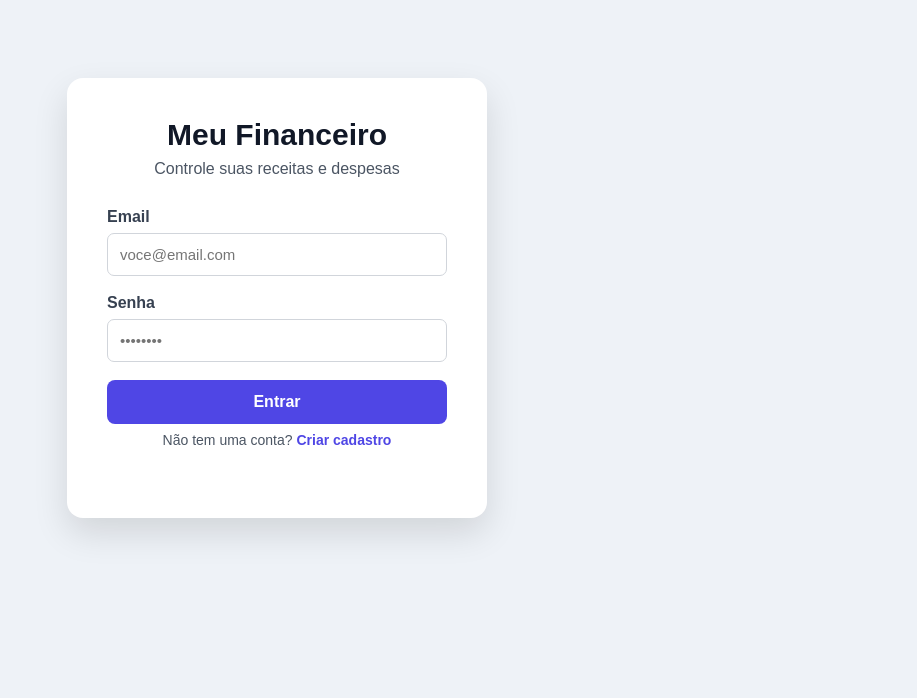
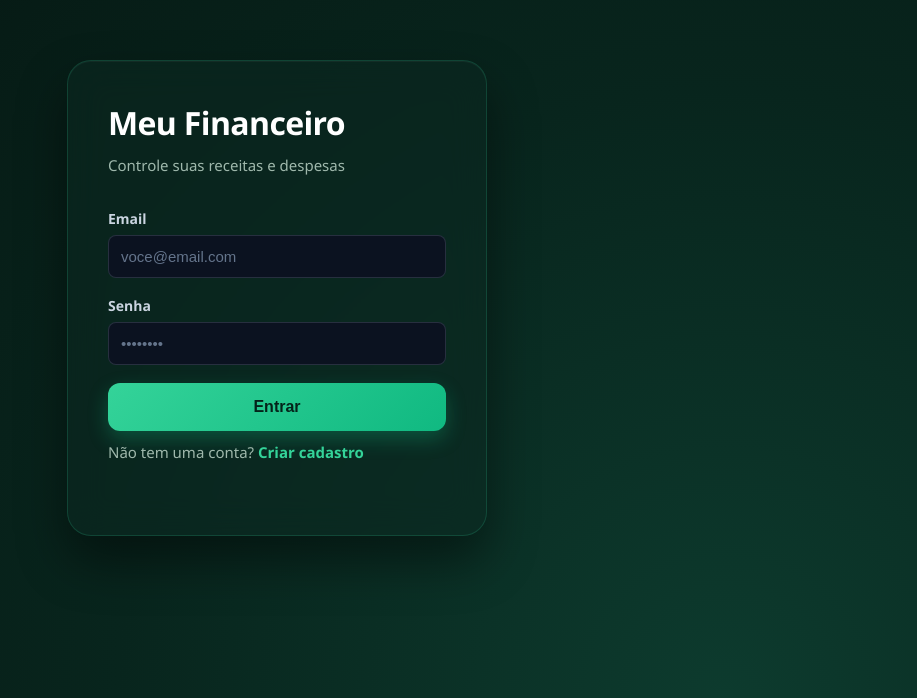
Before and after one commit to IngridRodrigues2/Financeiro, a React (Vite) app in the folder FrontendReact/: page / in a window 1280 px wide. Shown: the part 102-800 px from the top of the page, without its empty margins (363-1280 px from the left). Built offline with nearby package versions, Linux system fonts and the light colour scheme.

Commit message:
Atualiza visual do dashboard e app

```diff
--- a/FrontendReact/src/App.css
+++ b/FrontendReact/src/App.css
@@ -4,8 +4,8 @@
 
 body {
   margin: 0;
-  font-family: Arial, sans-serif;
-  color: #1f2937;
+  font-family: 'Segoe UI', system-ui, -apple-system, sans-serif;
+  color: #e5f5ec;
 }
 
 .login-container {
@@ -14,37 +14,51 @@ body {
   display: flex;
   justify-content: center;
   align-items: center;
-  background: #eef2f7;
+  background: radial-gradient(circle at 85% 100%, #0d3b2e 0%, #08251d 45%, #05130f 100%);
   padding: 20px;
+  position: relative;
+  overflow: hidden;
 }
 
 .login-card {
   width: 100%;
   max-width: 420px;
-  background: #ffffff;
+  background: rgba(12, 41, 33, 0.55);
   padding: 40px;
-  border-radius: 16px;
-  box-shadow: 0 15px 35px rgba(0, 0, 0, 0.12);
+  border-radius: 24px;
+  border: 1px solid rgba(52, 211, 153, 0.18);
+  backdrop-filter: blur(18px);
+  -webkit-backdrop-filter: blur(18px);
+  box-shadow:
+    0 25px 50px rgba(0, 0, 0, 0.45),
+    inset 0 1px 0 rgba(255, 255, 255, 0.04);
+  position: relative;
+  z-index: 1;
 }
 
 .login-card h1 {
   margin: 0;
-  text-align: center;
-  font-size: 30px;
-  color: #111827;
+  text-align: left;
+  font-size: 32px;
+  font-weight: 800;
+  letter-spacing: -0.02em;
+  color: #ffffff;
 }
 
 .login-card > p {
-  text-align: center;
-  color: #4b5563;
-  margin-top: 8px;
-  margin-bottom: 30px;
+  text-align: left;
+  color: #9fb8ac;
+  margin-top: 10px;
+  margin-bottom: 32px;
+  line-height: 1.5;
+  font-size: 15px;
 }
 
 .login-card h2 {
   margin-bottom: 20px;
-  color: #111827;
+  color: #ffffff;
   font-size: 22px;
+  font-weight: 700;
 }
 
 .campo {
@@ -54,71 +68,91 @@ body {
 .campo label {
   display: block;
   margin-bottom: 7px;
-  font-weight: bold;
-  color: #374151;
+  font-weight: 600;
+  color: #a9c4b8;
+  font-size: 14px;
 }
 
 .campo input {
   width: 100%;
-  padding: 12px;
-  border: 1px solid #cbd5e1;
-  border-radius: 8px;
+  padding: 14px 16px;
+  border: 1px solid rgba(52, 211, 153, 0.2);
+  border-radius: 12px;
   font-size: 16px;
-  color: #111827;
-  background: #ffffff;
+  color: #f0fdf6;
+  background: rgba(255, 255, 255, 0.03);
+  transition: border-color 0.2s ease, box-shadow 0.2s ease, background 0.2s ease;
+}
+
+.campo input::placeholder {
+  color: #6b8579;
 }
 
 .campo input:focus {
   outline: none;
-  border-color: #4f46e5;
-  box-shadow: 0 0 0 3px rgba(79, 70, 229, 0.12);
+  border-color: #34d399;
+  background: rgba(255, 255, 255, 0.05);
+  box-shadow: 0 0 0 4px rgba(52, 211, 153, 0.15);
 }
 
 button {
   width: 100%;
-  padding: 13px;
+  padding: 15px;
   border: none;
-  border-radius: 8px;
-  background: #4f46e5;
-  color: white;
+  border-radius: 12px;
+  background: linear-gradient(135deg, #34d399 0%, #10b981 100%);
+  color: #04231a;
   font-size: 16px;
-  font-weight: bold;
+  font-weight: 700;
   cursor: pointer;
+  transition: transform 0.15s ease, box-shadow 0.15s ease, filter 0.15s ease;
+  box-shadow: 0 8px 20px rgba(16, 185, 129, 0.3);
 }
 
 button:hover {
-  background: #4338ca;
+  filter: brightness(1.05);
+  box-shadow: 0 10px 24px rgba(16, 185, 129, 0.4);
+}
+
+button:active {
+  transform: translateY(1px) scale(0.99);
 }
 
 .erro {
-  background: #fee2e2;
-  color: #b91c1c;
-  padding: 10px;
-  border-radius: 8px;
+  background: rgba(239, 68, 68, 0.12);
+  color: #fca5a5;
+  border: 1px solid rgba(239, 68, 68, 0.25);
+  padding: 12px 14px;
+  border-radius: 10px;
   margin-bottom: 18px;
   font-size: 14px;
 }
+
 .sucesso {
-  background: #dcfce7;
-  color: #166534;
-  padding: 10px;
-  border-radius: 8px;
+  background: rgba(16, 185, 129, 0.12);
+  color: #6ee7b7;
+  border: 1px solid rgba(16, 185, 129, 0.25);
+  padding: 12px 14px;
+  border-radius: 10px;
   margin-bottom: 18px;
   font-size: 14px;
 }
 
 .cadastro {
-  margin-top: 20px;
+  margin-top: 24px;
   font-size: 14px;
-  color: #4b5563;
+  color: #9fb8ac;
+  text-align: center;
 }
 
 .cadastro span {
-  color: #4f46e5;
-  font-weight: bold;
+  color: #34d399;
+  font-weight: 700;
   cursor: pointer;
+  transition: color 0.15s ease;
 }
 
 .cadastro span:hover {
+  color: #6ee7b7;
   text-decoration: underline;
 }
--- a/FrontendReact/src/Dashboard.css
+++ b/FrontendReact/src/Dashboard.css
@@ -4,9 +4,9 @@
 
 body {
   margin: 0;
-  font-family: Arial, Helvetica, sans-serif;
-  background: #f4f6f8;
-  color: #1f2937;
+  font-family: 'Segoe UI', system-ui, -apple-system, sans-serif;
+  background: #0b1220;
+  color: #e2e8f0;
 }
 
 .dashboard {
@@ -18,9 +18,10 @@ body {
 ========================= */
 
 .dashboard-header {
-  background: #111827;
+  background: #0f1729;
   color: white;
   padding: 24px 40px;
+  border-bottom: 1px solid rgba(148, 163, 184, 0.12);
 
   display: flex;
   justify-content: space-between;
@@ -30,11 +31,13 @@ body {
 .dashboard-header h1 {
   margin: 0;
   font-size: 28px;
+  font-weight: 800;
+  letter-spacing: -0.01em;
 }
 
 .dashboard-header p {
   margin: 5px 0 0;
-  color: #cbd5e1;
+  color: #94a3b8;
 }
 
 .dashboard-header button {
@@ -45,10 +48,12 @@ body {
   border-radius: 8px;
   cursor: pointer;
   font-weight: bold;
+  transition: background 0.2s ease, transform 0.15s ease;
 }
 
 .dashboard-header button:hover {
   background: #dc2626;
+  transform: translateY(-1px);
 }
 
 /* =========================
@@ -73,22 +78,24 @@ main {
 }
 
 .card-resumo {
-  background: white;
+  background: #111a2e;
   padding: 25px;
-  border-radius: 12px;
+  border-radius: 14px;
+  border: 1px solid rgba(148, 163, 184, 0.1);
 
-  box-shadow: 0 3px 10px rgba(0, 0, 0, 0.08);
+  box-shadow: 0 8px 24px rgba(0, 0, 0, 0.25);
 }
 
 .card-resumo h3 {
   margin: 0 0 10px;
   font-size: 16px;
-  color: #64748b;
+  color: #94a3b8;
+  font-weight: 500;
 }
 
 .card-resumo strong {
   font-size: 25px;
-  color: #111827;
+  color: #f8fafc;
 }
 
 /* =========================
@@ -96,11 +103,12 @@ main {
 ========================= */
 
 .nova-transacao {
-  background: white;
+  background: #111a2e;
   padding: 30px;
-  border-radius: 12px;
+  border-radius: 14px;
+  border: 1px solid rgba(148, 163, 184, 0.1);
 
-  box-shadow: 0 3px 10px rgba(0, 0, 0, 0.08);
+  box-shadow: 0 8px 24px rgba(0, 0, 0, 0.25);
 
   margin-bottom: 30px;
 }
@@ -109,7 +117,8 @@ main {
 .lista-transacoes h2 {
   margin-top: 0;
   margin-bottom: 25px;
-  color: #111827;
+  color: #f8fafc;
+  font-weight: 700;
 }
 
 .nova-transacao form {
@@ -125,22 +134,31 @@ main {
 
 .campo label {
   margin-bottom: 7px;
-  font-weight: bold;
-  color: #374151;
+  font-weight: 600;
+  color: #cbd5e1;
+  font-size: 14px;
 }
 
 .campo input,
 .campo select {
   padding: 12px;
-  border: 1px solid #d1d5db;
-  border-radius: 7px;
+  border: 1px solid rgba(148, 163, 184, 0.2);
+  border-radius: 8px;
   font-size: 15px;
+  background: #0b1220;
+  color: #e2e8f0;
+  transition: border-color 0.2s ease, box-shadow 0.2s ease;
+}
+
+.campo input::placeholder {
+  color: #64748b;
 }
 
 .campo input:focus,
 .campo select:focus {
   outline: none;
-  border-color: #2563eb;
+  border-color: #34d399;
+  box-shadow: 0 0 0 3px rgba(52, 211, 153, 0.15);
 }
 
 .nova-transacao form > button {
@@ -148,19 +166,21 @@ main {
 
   padding: 13px;
   border: none;
-  border-radius: 7px;
+  border-radius: 8px;
 
-  background: #2563eb;
-  color: white;
+  background: linear-gradient(135deg, #34d399 0%, #10b981 100%);
+  color: #04231a;
 
   font-size: 16px;
-  font-weight: bold;
+  font-weight: 700;
 
   cursor: pointer;
+  transition: filter 0.15s ease, transform 0.15s ease;
 }
 
 .nova-transacao form > button:hover {
-  background: #1d4ed8;
+  filter: brightness(1.05);
+  transform: translateY(-1px);
 }
 
 /* =========================
@@ -168,20 +188,22 @@ main {
 ========================= */
 
 .erro {
-  background: #fee2e2;
-  color: #991b1b;
+  background: rgba(239, 68, 68, 0.12);
+  color: #fca5a5;
+  border: 1px solid rgba(239, 68, 68, 0.25);
 
   padding: 12px;
-  border-radius: 7px;
+  border-radius: 8px;
   margin-bottom: 20px;
 }
 
 .sucesso {
-  background: #dcfce7;
-  color: #166534;
+  background: rgba(16, 185, 129, 0.12);
+  color: #6ee7b7;
+  border: 1px solid rgba(16, 185, 129, 0.25);
 
   padding: 12px;
-  border-radius: 7px;
+  border-radius: 8px;
   margin-bottom: 20px;
 }
 
@@ -190,11 +212,12 @@ main {
 ========================= */
 
 .lista-transacoes {
-  background: white;
+  background: #111a2e;
   padding: 30px;
-  border-radius: 12px;
+  border-radius: 14px;
+  border: 1px solid rgba(148, 163, 184, 0.1);
 
-  box-shadow: 0 3px 10px rgba(0, 0, 0, 0.08);
+  box-shadow: 0 8px 24px rgba(0, 0, 0, 0.25);
 }
 
 .tabela-container {
@@ -208,19 +231,25 @@ table {
 
 th {
   text-align: left;
-  background: #f1f5f9;
+  background: transparent;
   padding: 14px;
-  color: #475569;
+  color: #94a3b8;
+  font-size: 13px;
+  text-transform: uppercase;
+  letter-spacing: 0.04em;
+  border-bottom: 1px solid rgba(148, 163, 184, 0.15);
 }
 
 td {
   padding: 14px;
-  border-bottom: 1px solid #e5e7eb;
+  border-bottom: 1px solid rgba(148, 163, 184, 0.08);
+  color: #e2e8f0;
 }
 
-tr:hover {
-  background: #f8fafc;
+tr:hover td {
+  background: rgba(148, 163, 184, 0.05);
 }
+
 /* =========================
    BOTÕES DA TABELA
 ========================= */
@@ -241,27 +270,27 @@ td button {
 /* EDITAR */
 
 td button:first-child {
-  background: #f8fafc;
-  color: #334155;
-  border-color: #cbd5e1;
+  background: rgba(148, 163, 184, 0.08);
+  color: #cbd5e1;
+  border-color: rgba(148, 163, 184, 0.25);
 }
 
 td button:first-child:hover {
-  background: #e2e8f0;
-  border-color: #94a3b8;
+  background: rgba(148, 163, 184, 0.16);
+  border-color: rgba(148, 163, 184, 0.4);
 }
 
 /* EXCLUIR */
 
 td button:last-child {
-  background: #fff;
-  color: #b91c1c;
-  border-color: #fecaca;
+  background: transparent;
+  color: #f87171;
+  border-color: rgba(248, 113, 113, 0.3);
 }
 
 td button:last-child:hover {
-  background: #fef2f2;
-  border-color: #fca5a5;
+  background: rgba(248, 113, 113, 0.1);
+  border-color: rgba(248, 113, 113, 0.5);
 }
 
 /* =========================
@@ -332,6 +361,6 @@ td button:last-child:hover {
 }
 
 .usuario-header button:hover {
-  background: #1f2937;
+  background: rgba(148, 163, 184, 0.1);
   border-color: #64748b;
 }
```
